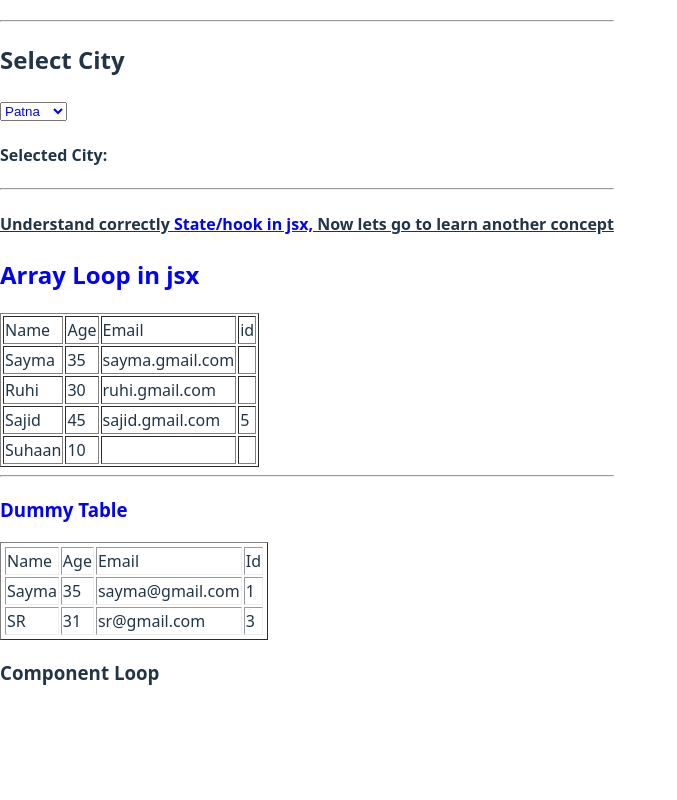
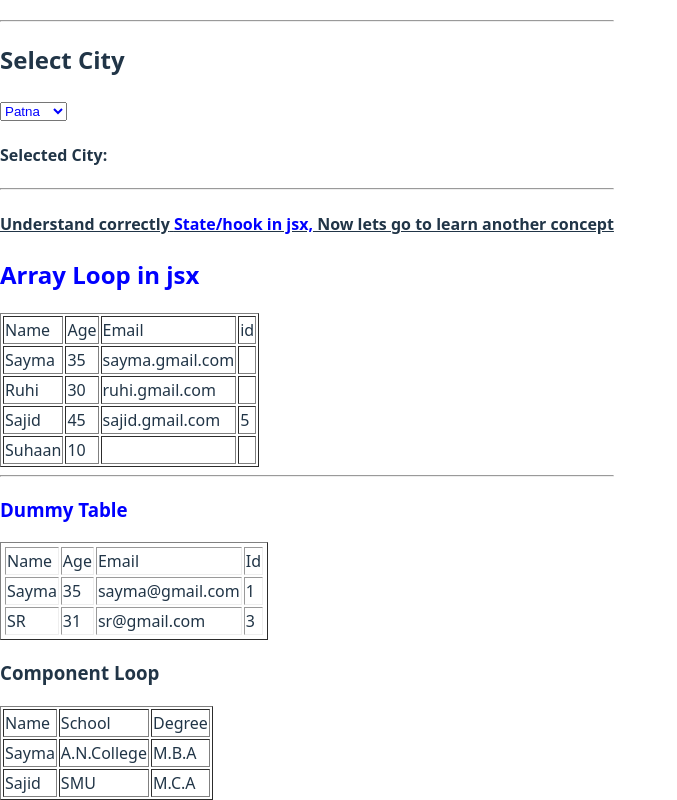
Before and after one commit to saymaruhi/Radiobtn, a React (Vite) app: page / in a window 1280 px wide. Shown: the part 193-993 px from the top of the page, without its empty margins (0-677 px from the left). Before the commit the page ends 899 px from the top, so only its background shows below. Built offline with nearby package versions, Linux system fonts and the light colour scheme.

Commit message:
added student function

```diff
--- a/src/user.jsx
+++ b/src/user.jsx
@@ -1,8 +1,40 @@
-function User(){
-    return(
-        <div>
-            <h3>Component Loop</h3>
-        </div>
-    )
+function User() {
+  const student = [
+    {
+      Name: "Sayma",
+      School: "A.N College",
+      Degree: "MBA",
+    },
+    {
+      Name: "Sajid",
+      School: "SMU",
+      Degree: "MCA",
+    },
+  ];
+
+  return (
+    <div>
+      <h3>Component Loop</h3>
+      <table border={1}>
+        <thead>
+          <tr>
+            <td>Name</td>
+            <td>School</td>
+            <td>Degree</td>
+          </tr>
+        </thead>
+        <tbody>
+          <td>Sayma</td>
+          <td>A.N.College</td>
+          <td>M.B.A</td>
+        </tbody>
+        <tbody>
+        <td>Sajid</td>
+          <td>SMU</td>
+          <td>M.C.A</td>
+        </tbody>
+      </table>
+    </div>
+  );
 }
-export default User
+export default User;
```
